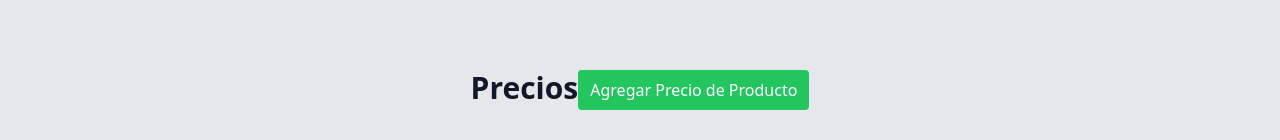
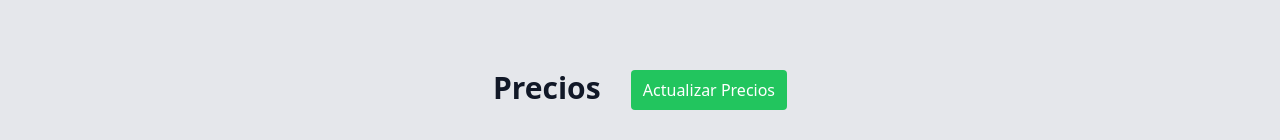
Before and after one commit to gersar08/Life-Pure-Care-Frontend, a React (Create React App) app: page /admin-dashboard/precios in a window 1280 px wide. Shown: the part 346-486 px from the top of the page. Built offline with nearby package versions, Linux system fonts and the light colour scheme; no server answers; sample sign-in values are in the browser's storage.

Commit message:
Update button text in Pricing page

```diff
--- a/src/components/dashboards/pages/Pricing.jsx
+++ b/src/components/dashboards/pages/Pricing.jsx
@@ -30,7 +30,7 @@ export default function Pricing() {
           className="text-md bg-green-500 hover:bg-green-700 text-white py-2 px-3 rounded focus:outline-none focus:shadow-outline"
           onClick={() => navigate("/admin-dashboard/pricing/create-price")}
         >
-          Agregar Precio de Producto
+          Actualizar Precios
         </button>
       </div>
       <div className="px-3 py-4 flex justify-center">
```
